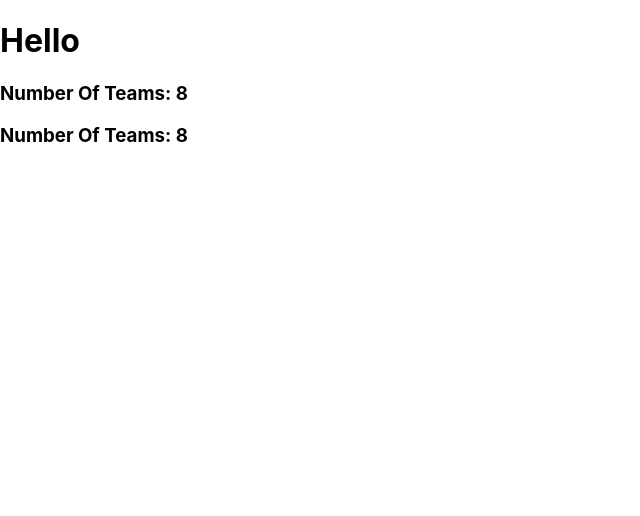
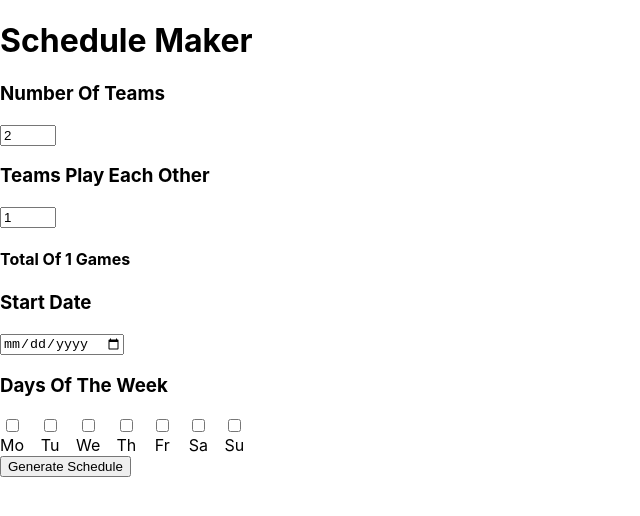
Before and after one commit to Phantomat0/Schedule-Maker, a React (Create React App) app: page / in a window 1280 px wide. Shown: the top 516 px of the page, without its empty margins (0-640 px from the left). Built offline with nearby package versions, Linux system fonts and the light colour scheme.

Commit message:
Getting user input, and validating

```diff
--- a/src/App.tsx
+++ b/src/App.tsx
@@ -1,10 +1,150 @@
+import { useState } from "react";
+
+const DAYS_OF_THE_WEEK = [
+  {
+    name: "Monday",
+    shortName: "Mo",
+  },
+  {
+    name: "Tuesday",
+    shortName: "Tu",
+  },
+  {
+    name: "Wednesday",
+    shortName: "We",
+  },
+  {
+    name: "Thursday",
+    shortName: "Th",
+  },
+  {
+    name: "Friday",
+    shortName: "Fr",
+  },
+  {
+    name: "Saturday",
+    shortName: "Sa",
+  },
+  {
+    name: "Sunday",
+    shortName: "Su",
+  },
+];
+
 function App() {
+  const [numberOfTeams, setNumberOfTeams] = useState<number>(2);
+  const [numberOfGamesAgainstEachTeam, setNumberOfGamesAgainstEachTeam] =
+    useState<number>(1);
+  const [daysOfTheWeek, setDaysOfTheWeek] = useState<number[]>([]);
+  const [startDate, setStartDate] = useState<Date>();
+
+  const handleDayOfWeekCheck = (e: any) => {
+    const index = e.target.value;
+
+    const isUncheck = daysOfTheWeek.includes(index);
+
+    // If its an uncheck, remove the index from the array
+    if (isUncheck) {
+      setDaysOfTheWeek((daysOfWeek) =>
+        daysOfWeek.filter((dayOfWeek) => dayOfWeek !== index)
+      );
+    } else {
+      setDaysOfTheWeek([...daysOfTheWeek, index]);
+    }
+  };
+
+  const handleStartDateChange = (e: any) => {
+    const date = e.target.valueAsDate as Date;
+
+    setStartDate(date);
+  };
+
+  const handleNumberOfTeamsChange = (e: any) => {
+    const value = e.target.value as number;
+
+    const MIN_VALUE = 2;
+    const MAX_VALUE = 14;
+
+    if (value < MIN_VALUE || value > MAX_VALUE) {
+    } else {
+      setNumberOfTeams(value);
+    }
+    console.log(e.target.value);
+  };
+
+  const handleNumberOfGamesAgainstEachTeamChange = (e: any) => {
+    const games = e.target.value as number;
+
+    const MIN_GAMES = 1;
+    const MAX_GAMES = 14;
+
+    if (games < MIN_GAMES || games > MAX_GAMES) {
+    } else {
+      setNumberOfGamesAgainstEachTeam(games);
+    }
+  };
+
+  const generateSchedule = () => {};
+
   return (
     <div className="App">
-      <h1>Hello</h1>
+      <h1>Schedule Maker</h1>
 
-      <h3>Number Of Teams: 8</h3>
-      <h3>Number Of Teams: 8</h3>
+      <h3>Number Of Teams</h3>
+      <input
+        type="number"
+        onChange={handleNumberOfTeamsChange}
+        min="2"
+        max="14"
+        defaultValue={2}
+      ></input>
+
+      <h3>Teams Play Each Other</h3>
+      <input
+        type="number"
+        onChange={handleNumberOfGamesAgainstEachTeamChange}
+        min="1"
+        max="14"
+        defaultValue={1}
+      ></input>
+
+      <h4>
+        Total Of{" "}
+        {(numberOfTeams - 1) *
+          numberOfGamesAgainstEachTeam *
+          (numberOfTeams / 2)}{" "}
+        Games
+      </h4>
+
+      <h3>Start Date</h3>
+      <input
+        type="date"
+        name="startDate"
+        onChange={handleStartDateChange}
+      ></input>
+
+      <h3>Days Of The Week</h3>
+
+      <div className="schedule-picker">
+        {DAYS_OF_THE_WEEK.map((dayOfTheWeek, index) => {
+          return (
+            <div className="day-of-the-week-item" key={dayOfTheWeek.name}>
+              <input
+                type="checkbox"
+                id={dayOfTheWeek.name}
+                name={dayOfTheWeek.shortName}
+                value={index}
+                onClick={handleDayOfWeekCheck}
+              ></input>
+              <label htmlFor={dayOfTheWeek.name}>
+                {dayOfTheWeek.shortName}
+              </label>
+            </div>
+          );
+        })}
+      </div>
+
+      <button onClick={generateSchedule}>Generate Schedule</button>
     </div>
   );
 }
--- a/src/index.css
+++ b/src/index.css
@@ -1,13 +1,25 @@
 body {
   margin: 0;
-  font-family: -apple-system, BlinkMacSystemFont, 'Segoe UI', 'Roboto', 'Oxygen',
-    'Ubuntu', 'Cantarell', 'Fira Sans', 'Droid Sans', 'Helvetica Neue',
+  font-family: -apple-system, BlinkMacSystemFont, "Segoe UI", "Roboto", "Oxygen",
+    "Ubuntu", "Cantarell", "Fira Sans", "Droid Sans", "Helvetica Neue",
     sans-serif;
   -webkit-font-smoothing: antialiased;
   -moz-osx-font-smoothing: grayscale;
 }
 
 code {
-  font-family: source-code-pro, Menlo, Monaco, Consolas, 'Courier New',
+  font-family: source-code-pro, Menlo, Monaco, Consolas, "Courier New",
     monospace;
 }
+
+.schedule-picker {
+  display: flex;
+  gap: 1rem;
+}
+
+.day-of-the-week-item {
+  display: flex;
+  flex-direction: column;
+  justify-content: center;
+  align-items: center;
+}
```
